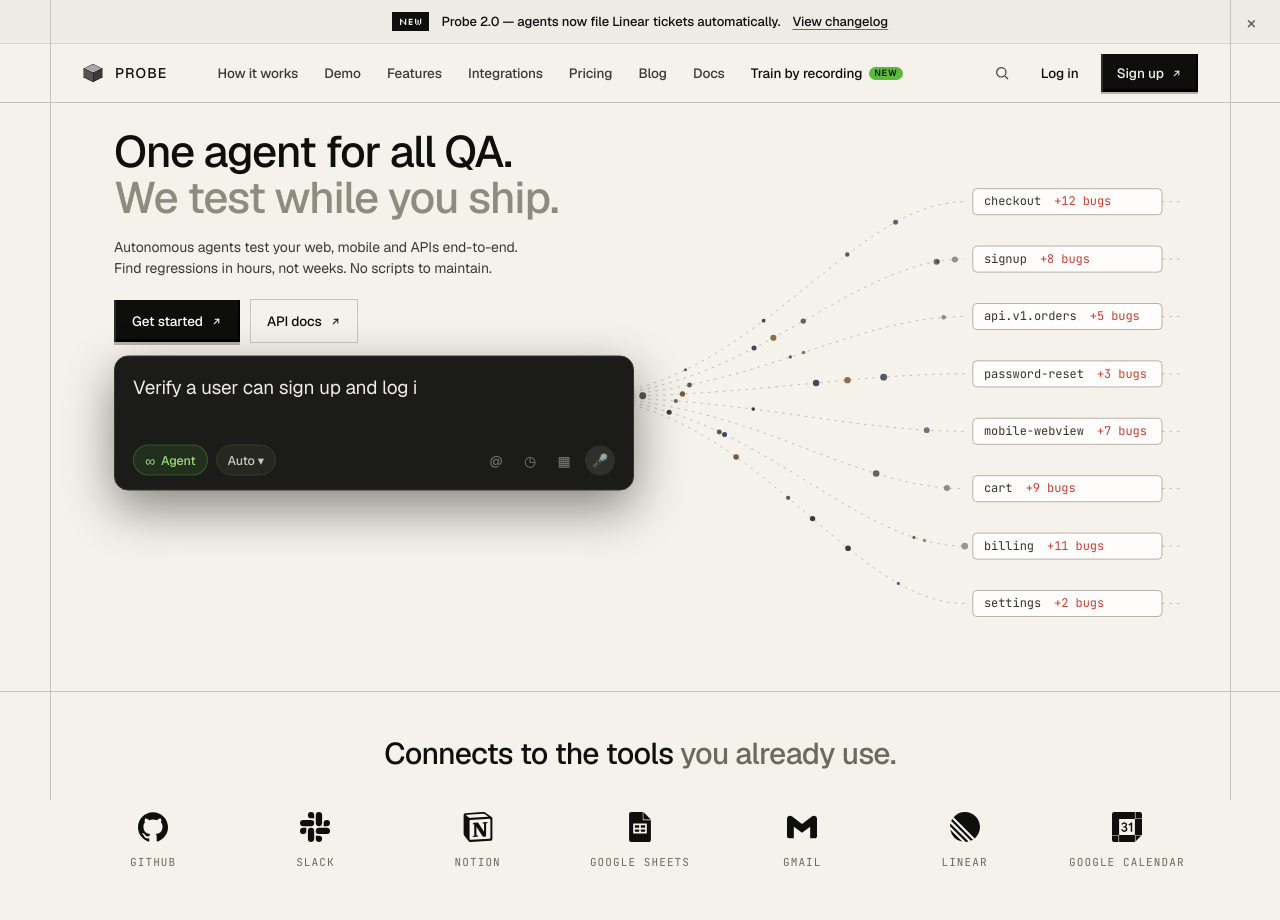
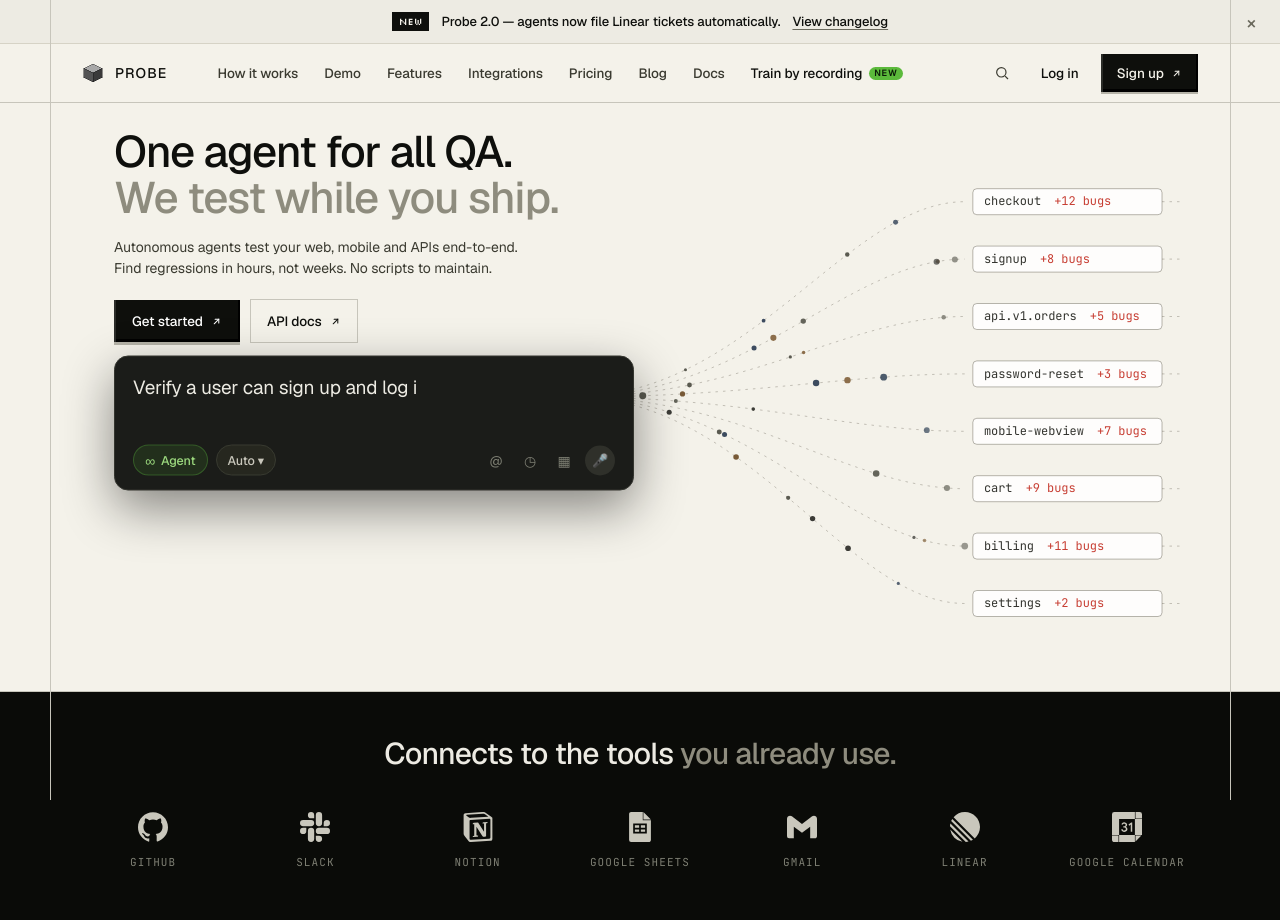
Before and after one commit to hritvikgupta/probeqa, a React (Vite) app: page / in a window 1280 px wide. Shown: the top 920 px of the page. Built offline with nearby package versions, Linux system fonts and the light colour scheme; no server answers.

Commit message:
dark theme the tech stack section to match the hero

```diff
--- a/src/views/Landing.css
+++ b/src/views/Landing.css
@@ -218,14 +218,14 @@
 .lp .logo.pixel{font-family:var(--pixel);font-size:15px;letter-spacing:0.04em}
 
 /* ============ TECH STACK ============ */
-.lp .stack{padding:44px 32px;background:var(--bg)}
+.lp .stack{padding:44px 32px;background:#0A0B08;border-bottom:1px solid #2B2C27}
 .lp .stack-inner{max-width:1116px;margin:0 auto;display:flex;flex-direction:column;gap:32px}
-.lp .stack-h{margin:0 auto;text-align:center;white-space:nowrap;font-size:clamp(20px,2.4vw,30px);line-height:1.2;letter-spacing:-0.022em;font-weight:500;color:var(--ink)}
-.lp .stack-h .soft{color:var(--ink-3)}
+.lp .stack-h{margin:0 auto;text-align:center;white-space:nowrap;font-size:clamp(20px,2.4vw,30px);line-height:1.2;letter-spacing:-0.022em;font-weight:500;color:#EDEBE3}
+.lp .stack-h .soft{color:#8E8C7E}
 .lp .stack-row{display:flex;gap:20px;flex-wrap:wrap}
 .lp .stack-item{flex:1 1 100px;min-width:88px;display:flex;flex-direction:column;align-items:center;gap:13px;padding:8px 0}
-.lp .stack-item svg{width:30px;height:30px;color:var(--ink)}
-.lp .stack-item .sl{font-family:var(--mono);font-size:11px;color:var(--ink-3);text-transform:uppercase;letter-spacing:0.1em}
+.lp .stack-item svg{width:30px;height:30px;color:#C9C7BC}
+.lp .stack-item .sl{font-family:var(--mono);font-size:11px;color:#7E7F73;text-transform:uppercase;letter-spacing:0.1em}
 
 /* ============ HANDOFF (emails the report · files the GitHub issue) ============ */
 .lp .handoff{padding:44px 32px;background:var(--bg)}
```
